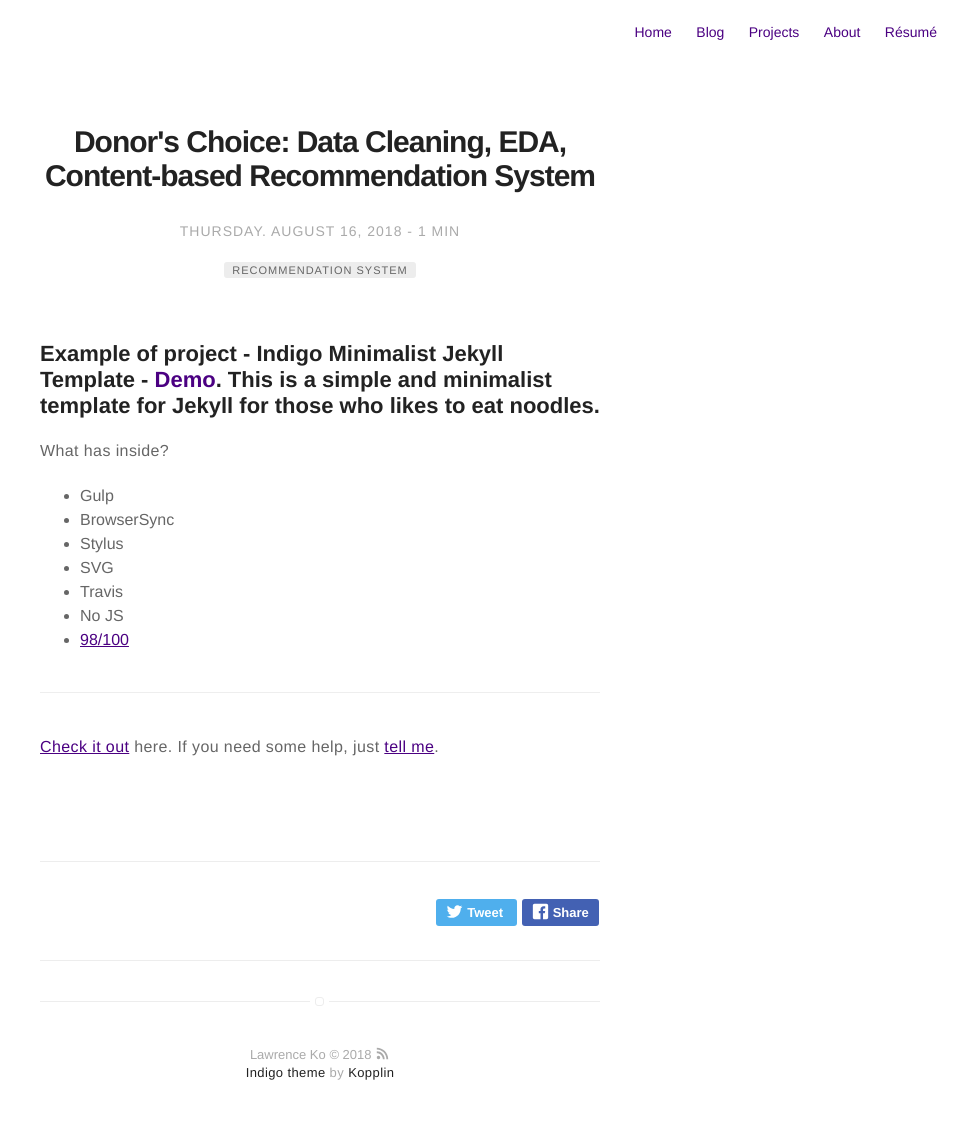
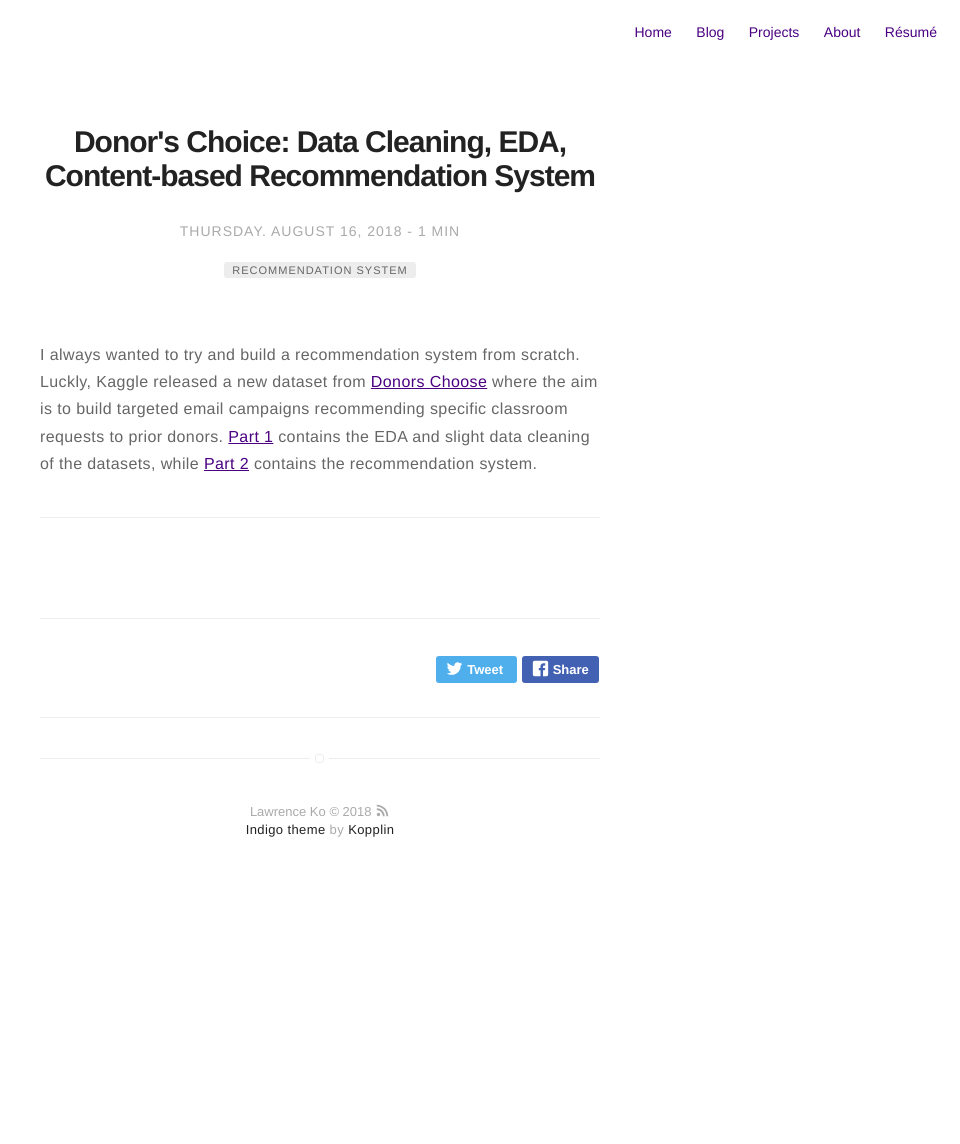
Before and after one commit to lawko698/lawko698.github.io, a Jekyll site: the page built from _posts/2018-08-16-content-based-recommendation-system.markdown, in a window 1280 px wide. Shown: the whole page, without its empty margins (320-1280 px from the left). Built offline with Jekyll 4.4.1, drawn with Linux system fonts in a browser that asks for light colours; after the commit the page ends 901 px from its top, so only the background shows below that.

Commit message:
Update 2018-08-16-content-based-recommendation-system.markdown

```diff
--- a/_posts/2018-08-16-content-based-recommendation-system.markdown
+++ b/_posts/2018-08-16-content-based-recommendation-system.markdown
@@ -11,21 +11,6 @@ author: Lawrence
 externalLink: false
 ---
 
-
-Example of project - Indigo Minimalist Jekyll Template - [Demo](http://sergiokopplin.github.io/indigo/). This is a simple and minimalist template for Jekyll for those who likes to eat noodles.
----
-
-What has inside?
-
-- Gulp
-- BrowserSync
-- Stylus
-- SVG
-- Travis
-- No JS
-- [98/100](https://developers.google.com/speed/pagespeed/insights/?url=http%3A%2F%2Fsergiokopplin.github.io%2Findigo%2F)
+I always wanted to try and build a recommendation system from scratch. Luckly, Kaggle released a new dataset from [Donors Choose](https://www.donorschoose.org/) where the aim is to build targeted email campaigns recommending specific classroom requests to prior donors. [Part 1](lawko698.github.io/docs/EDA and Data Cleaning.html) contains the EDA and slight data cleaning of the datasets, while [Part 2](lawko698.github.io/docs/Recommendation System.html) contains the recommendation system.
 
 ---
-
-[Check it out](http://sergiokopplin.github.io/indigo/) here.
-If you need some help, just [tell me](http://github.com/sergiokopplin/indigo/issues).
```
